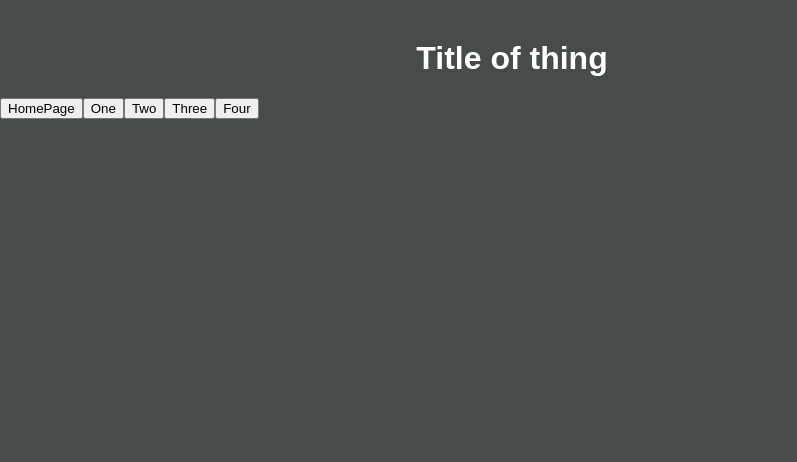
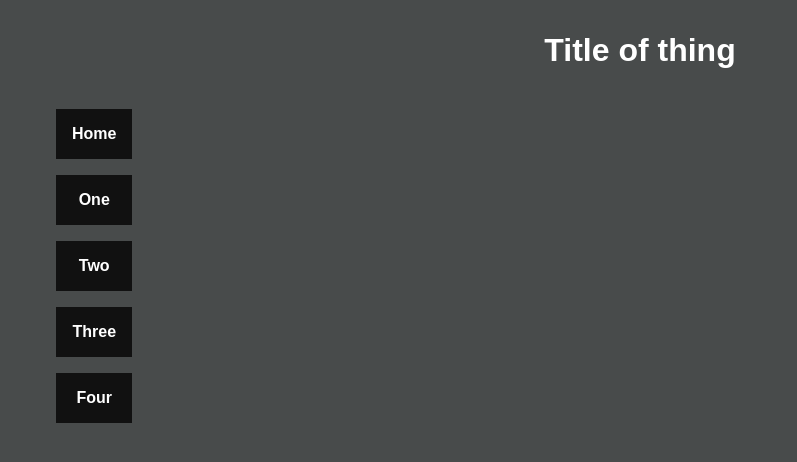
Before and after one commit to IT2810/it2810-webutvikling-h18-prosjekt-2-gruppe--35, a React (Create React App) app: page / in a window 1280 px wide. Shown: the top 462 px of the page, without its empty margins (0-797 px from the left). Built offline with nearby package versions, Linux system fonts and the light colour scheme.

Commit message:
Add styling to tab components #8

```diff
--- a/src/App.css
+++ /dev/null
@@ -1,9 +0,0 @@
-.App {
-  width: 80%;
-}
-
-.tab-button {
-    display: inline-block;
-    padding: 15px 5% 15px 5%;
-    margin: 5px 5px 5px 5px;
-}
--- a/src/ImageButton.jsx
+++ b/src/ImageButton.jsx
@@ -1,4 +1,5 @@
 import React, { Component } from 'react';
+import './ImageTabs.css';
 
 class ImageButton extends Component {
     constructor(props) {
@@ -10,7 +11,7 @@ class ImageButton extends Component {
     };
 
     render() {
-    return <button onClick={() => alert(this.props.text)}>{this.state.name}</button>;
+    return <div className="tab" onClick={() => alert(this.props.text)}>{this.state.name}</div>;
   };
 }
 
--- /dev/null
+++ b/src/ImageTabs.css
@@ -0,0 +1,19 @@
+.tab {
+    font-family: sans-serif;
+    font-weight: bold;
+
+    background-color: #111;
+    color: #FFF;
+
+    z-index: 2;
+
+    margin: 0.5rem 0 0.5rem 3rem;
+    padding: 1rem;
+    display: inline-block;
+    text-align: center;
+    width: 5ch;
+}
+
+.tab:active {
+    background-color: #0099FF;
+}
--- a/src/ImageTabs.jsx
+++ b/src/ImageTabs.jsx
@@ -1,6 +1,11 @@
 import React, { Component } from 'react';
 import axios from "axios";
 import ImageButton from "./ImageButton.jsx";
+
+const instyle = {
+    display: 'flex',
+    flexDirection: 'column'
+}
 
 class ImageTabs extends Component {
     constructor() {
@@ -31,14 +36,12 @@ class ImageTabs extends Component {
 
     render() {
             return (
-                <div>
-                    <div>
-                        <ImageButton name="HomePage" text="Müller er dum" />
-                        <ImageButton name="One" text={this.state.romanticNationalism.poemOne} />
-                        <ImageButton name="Two" text={this.state.owenWilson.poemOne} />
-                        <ImageButton name="Three" text={this.state.shakespeare.poemOne} />
-                        <ImageButton name="Four" />
-                    </div>
+                <div style={instyle}>
+                    <ImageButton name="Home" text="Müller" />
+                    <ImageButton name="One" text={this.state.romanticNationalism.poemOne} />
+                    <ImageButton name="Two" text={this.state.owenWilson.poemOne} />
+                    <ImageButton name="Three" text={this.state.shakespeare.poemOne} />
+                    <ImageButton name="Four" />
                 </div>
             );
         }
--- a/src/index.css
+++ b/src/index.css
@@ -1,17 +1,14 @@
 body {
     background-color: #484B4B;
-  padding: 0;
-  margin: 0;
 }
-h2, p, ul, li {
-  font-family: sans-serif;
-}
-h1{
+
+h1 {
     font-family: sans-serif;
     color: #FFF;
     text-align: center;
-  margin-top: 40px;
+    margin: 2rem 0;
 }
+/*
 ul.header li {
     background-color: #111;
     z-index: 2;
@@ -20,6 +17,7 @@ ul.header li {
     margin: 20px;
     margin-top: 30px;
 }
+
 ul.header {
     background-color: transparent;
     padding: 0;
@@ -28,6 +26,7 @@ ul.header {
     margin-left: 60px;
     margin-top: 60px;
 }
+
 ul.header li a {
     z-index: 2;
     color: #FFF;
@@ -36,6 +35,7 @@ ul.header li a {
     padding: 20px;
     display: inline-block;
 }
+
 .content {
     background-color: #FFF;
     padding-right: 20px;
@@ -47,15 +47,17 @@ ul.header li a {
     margin-bottom: 80px;
     padding-left: 80px;
 }
+
 .content h2 {
     padding: 0;
     margin: 0;
 }
+
 .content li {
     margin-bottom: 10px;
 }
 
-.active{
+.active {
     background-color: #0099FF;
-
 }
+*/
```
Also changed, not shown: src/App.js (+2 -5 lines), 1 other file (tests, documents, lock files or other folders). Lines whose indentation alone changed are shown as unchanged.
